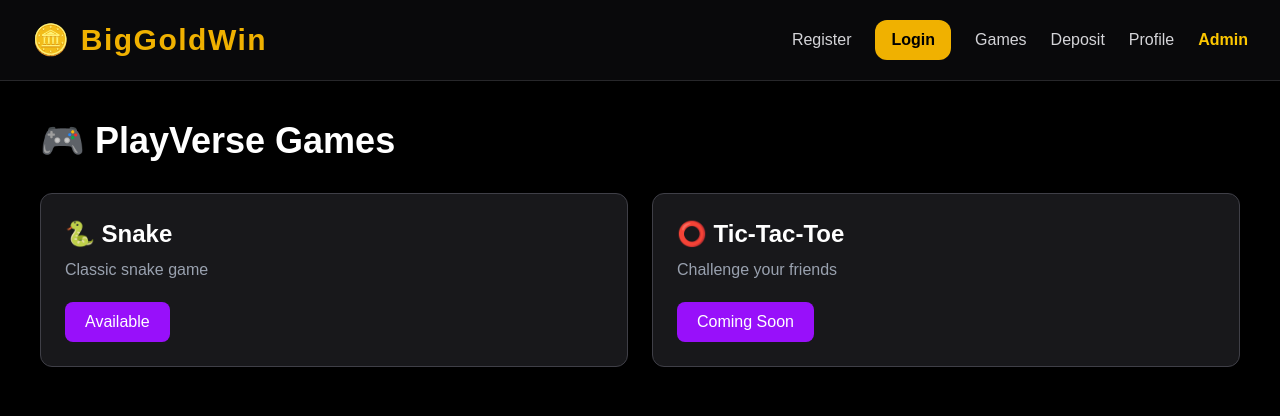
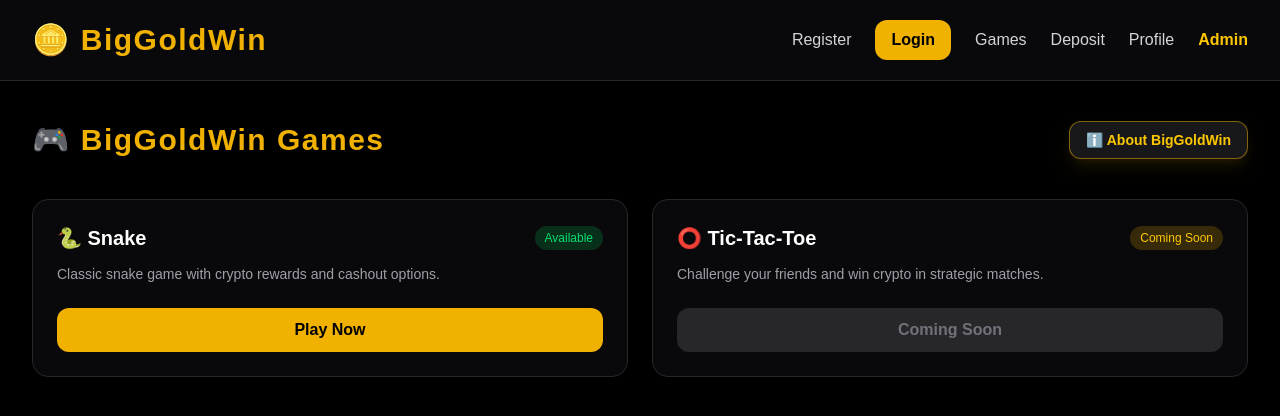
Before and after one commit to fetullamusayev44-hue/playverse, a Next.js app: page / in a window 1280 px wide. Shown: the top 416 px of the page. Built offline with nearby package versions, Linux system fonts and the light colour scheme.

Commit message:
Update page content and title

```diff
--- a/app/page.tsx
+++ b/app/page.tsx
@@ -1,41 +1,107 @@
-export default function Games() {
-  const games = [
-    {
-      name: "🐍 Snake",
-      description: "Classic snake game",
-      status: "Available",
-    },
-    {
-      name: "⭕ Tic-Tac-Toe",
-      description: "Challenge your friends",
-      status: "Coming Soon",
-    },
-  ];
+"client"; // Əgər Next.js App Router istifadə edirsənsə, state üçün lazımdır
+import { useState } from 'react';
+import Link from 'next/link';
+
+export default function Home() {
+  const [isModalOpen, setIsModalOpen] = useState(false);
 
   return (
-    <main className="min-h-screen bg-black text-white p-10">
-      <h1 className="text-4xl font-bold mb-8">
-        🎮 PlayVerse Games
-      </h1>
+    <main className="min-h-screen bg-black text-white px-8 py-10">
 
-      <div className="grid md:grid-cols-2 gap-6">
-        {games.map((game) => (
-          <div
-            key={game.name}
-            className="bg-zinc-900 rounded-xl p-6 border border-zinc-700"
-          >
-            <h2 className="text-2xl font-bold">{game.name}</h2>
+      {/* Platformanın Başlığı və Məlumat Düyməsi */}
+      <div className="flex justify-between items-center mb-10">
+        <h1 className="text-3xl font-extrabold text-yellow-500 tracking-wider flex items-center gap-2">
+          🎮 BigGoldWin Games
+        </h1>
 
-            <p className="text-gray-400 mt-2">
-              {game.description}
-            </p>
+        <button
+          onClick={() => setIsModalOpen(true)}
+          className="bg-zinc-900 border border-yellow-500/50 hover:border-yellow-400 text-yellow-400 px-4 py-2 rounded-xl transition text-sm font-semibold flex items-center gap-2 shadow-lg shadow-yellow-500/10"
+        >
+          ℹ️ About BigGoldWin
+        </button>
+      </div>
 
-            <button className="mt-5 bg-purple-600 px-5 py-2 rounded-lg">
-              {game.status}
-            </button>
+      {/* Oyunların Siyahısı */}
+      <div className="grid grid-cols-1 md:grid-cols-2 gap-6">
+
+        {/* Snake Game */}
+        <div className="bg-zinc-950 border border-zinc-800 p-6 rounded-2xl flex flex-col justify-between">
+          <div>
+            <div className="flex justify-between items-center mb-3">
+              <h2 className="text-xl font-bold text-white flex items-center gap-2">🐍 Snake</h2>
+              <span className="text-xs bg-green-500/20 text-green-400 px-2.5 py-1 rounded-full font-medium">Available</span>
+            </div>
+            <p className="text-zinc-400 text-sm mb-6">Classic snake game with crypto rewards and cashout options.</p>
           </div>
-        ))}
+          <Link href="/games/snake" className="w-full bg-yellow-500 hover:bg-yellow-400 text-black py-2.5 rounded-xl text-center font-bold transition block">
+            Play Now
+          </Link>
+        </div>
+
+        {/* Tic-Tac-Toe */}
+        <div className="bg-zinc-950 border border-zinc-800 p-6 rounded-2xl flex flex-col justify-between">
+          <div>
+            <div className="flex justify-between items-center mb-3">
+              <h2 className="text-xl font-bold text-white flex items-center gap-2">⭕ Tic-Tac-Toe</h2>
+              <span className="text-xs bg-yellow-500/20 text-yellow-400 px-2.5 py-1 rounded-full font-medium">Coming Soon</span>
+            </div>
+            <p className="text-zinc-400 text-sm mb-6">Challenge your friends and win crypto in strategic matches.</p>
+          </div>
+          <button disabled className="w-full bg-zinc-800 text-zinc-500 py-2.5 rounded-xl font-bold cursor-not-allowed">
+            Coming Soon
+          </button>
+        </div>
+
       </div>
+
+      {/* Ətraflı Məlumat Modalı (Popup) */}
+      {isModalOpen && (
+        <div className="fixed inset-0 bg-black/80 backdrop-blur-sm flex items-center justify-center z-50 p-4">
+          <div className="bg-zinc-950 border border-yellow-500/30 max-w-lg w-full p-6 rounded-3xl shadow-2xl relative">
+
+            <div className="flex justify-between items-center mb-4">
+              <h3 className="text-2xl font-extrabold text-yellow-400">About BigGoldWin</h3>
+              <button
+                onClick={() => setIsModalOpen(false)}
+                className="text-zinc-400 hover:text-white text-xl font-bold p-1"
+              >
+                ✕
+              </button>
+            </div>
+
+            <div className="space-y-4 text-zinc-300 text-sm leading-relaxed">
+              <p>
+                Welcome to <strong className="text-white">BigGoldWin</strong>, your ultimate decentralized destination for secure, fast, and high-reward crypto gaming. Our platform is engineered to deliver a seamless and transparent betting and gaming experience.
+              </p>
+
+              <div className="border-t border-zinc-800 pt-3">
+                <h4 className="font-bold text-yellow-400 mb-1">Key Features:</h4>
+                <ul className="list-disc pl-5 space-y-1 text-zinc-400">
+                  <li><strong className="text-zinc-200">Instant Payouts:</strong> Withdraw your earnings securely and instantly via crypto networks.</li>
+                  <li><strong className="text-zinc-200">Provably Fair Games:</strong> Enjoy classic and modern arcade games designed with absolute transparency.</li>
+                  <li><strong className="text-zinc-200">Secure Environment:</strong> Advanced encryption and state-of-the-art infrastructure to protect user data and assets.</li>
+                </ul>
+              </div>
+
+              <p className="text-xs text-zinc-500 pt-2 border-t border-zinc-800">
+                Play responsibly. BigGoldWin operates under strict cryptographic fairness protocols. 2026 All rights reserved.
+              </p>
+            </div>
+
+            <div className="mt-6 flex justify-end">
+              <button
+                onClick={() => setIsModalOpen(false)}
+                className="bg-yellow-500 hover:bg-yellow-400 text-black px-5 py-2 rounded-xl font-bold transition text-sm"
+              >
+                Got It
+              </button>
+            </div>
+
+          </div>
+        </div>
+      )}
+
     </main>
   );
 }
```
